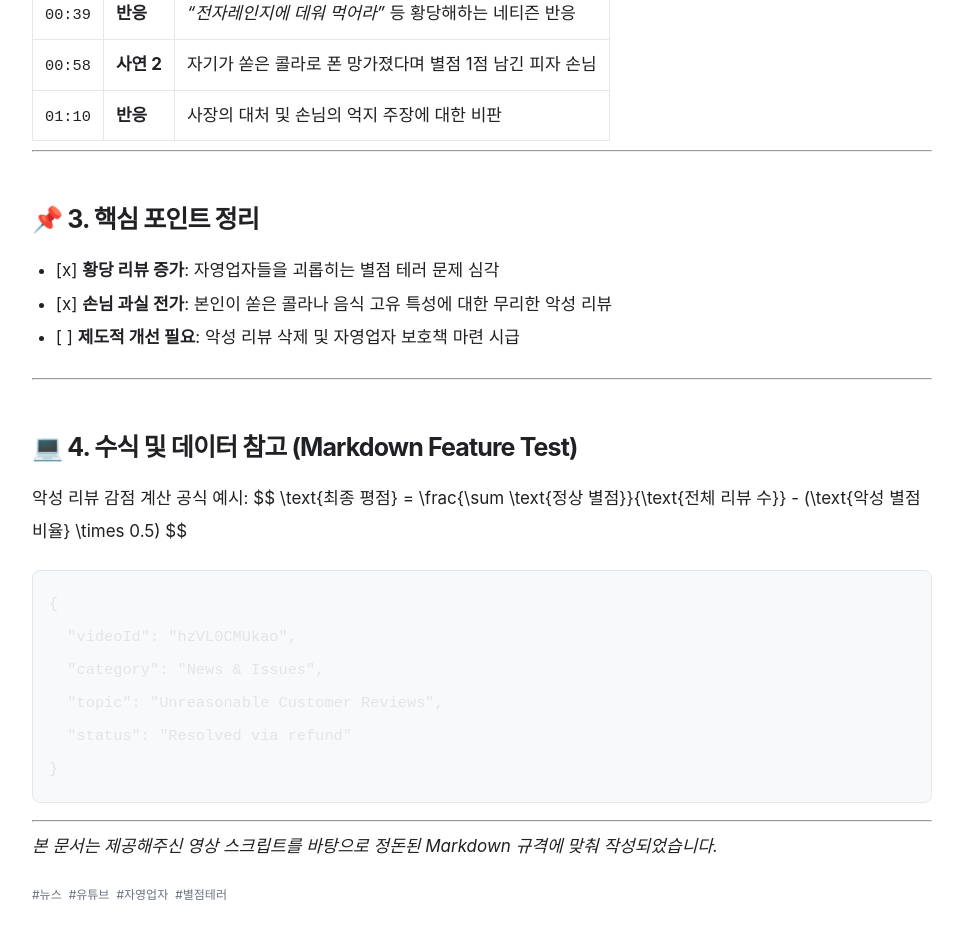
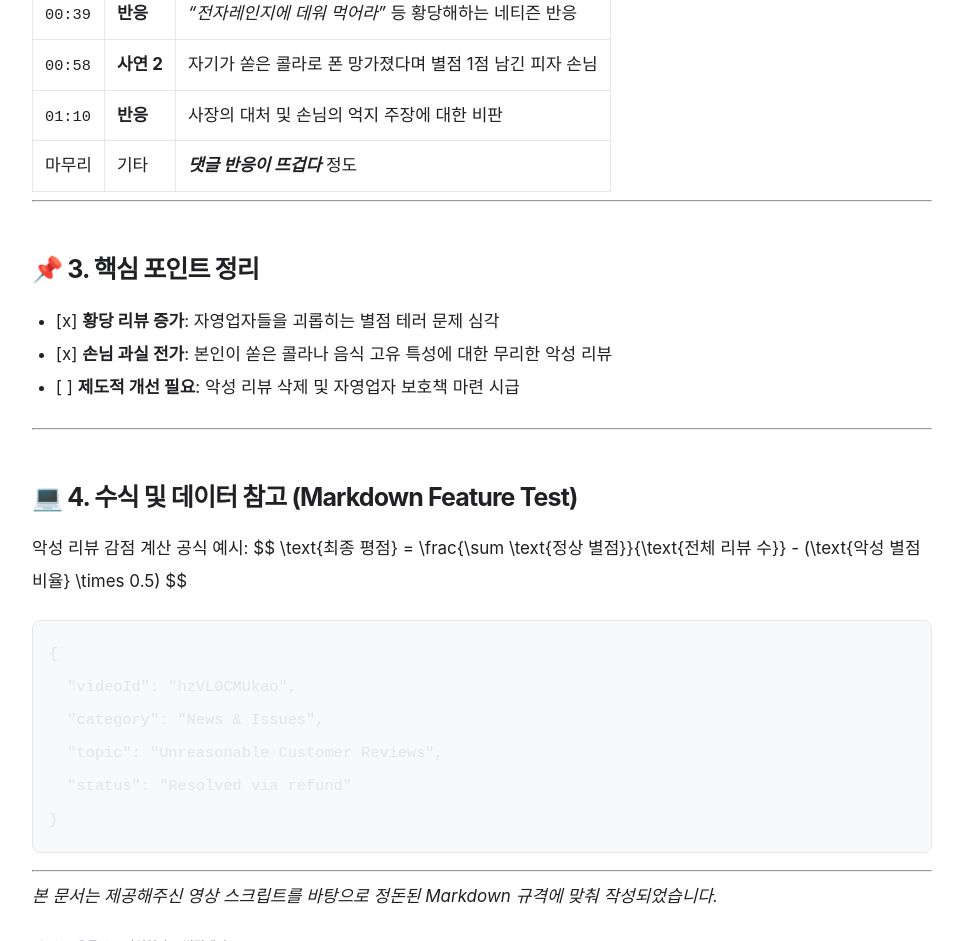
Before and after one commit to insb79ship77it/blog-insite-20261025, an Astro site: page /posts/youtube in a window 1280 px wide. Shown: the part 1628-2569 px from the top of the page, without its empty margins (158-1121 px from the left). Built offline with nearby package versions, Linux system fonts and the light colour scheme; Astro itself is replaced by a stand-in of ours; code samples lack their colours.

Commit message:
Update youtube.md

```diff
--- a/src/content/posts/youtube.md
+++ b/src/content/posts/youtube.md
@@ -39,6 +39,7 @@ tags: ["뉴스", "유튜브", "자영업자", "별점테러"]
 | `00:39` | **반응** | *"전자레인지에 데워 먹어라"* 등 황당해하는 네티즌 반응 |
 | `00:58` | **사연 2** | 자기가 쏟은 콜라로 폰 망가졌다며 별점 1점 남긴 피자 손님 |
 | `01:10` | **반응** | 사장의 대처 및 손님의 억지 주장에 대한 비판 |
+| 마무리 | 기타 | ***댓글 반응이 뜨겁다*** 정도 |
 
 ---
 
```
